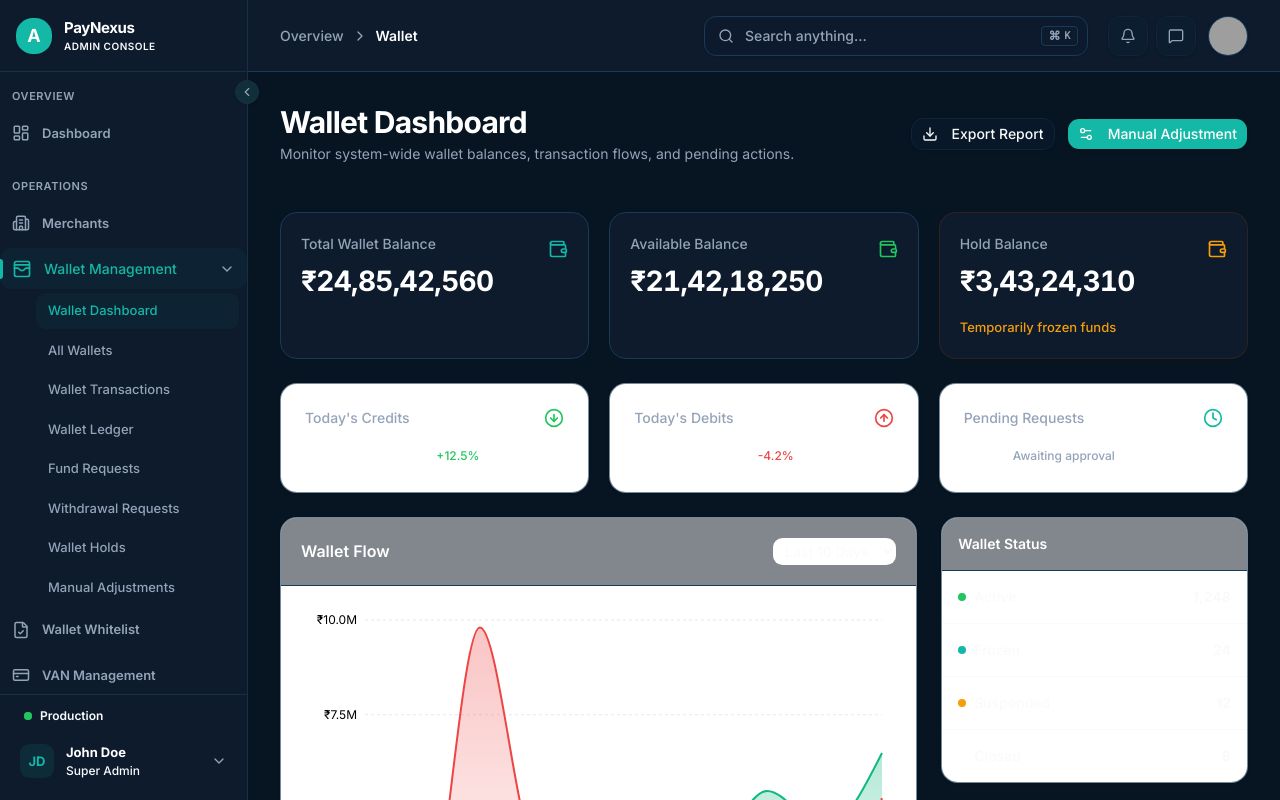
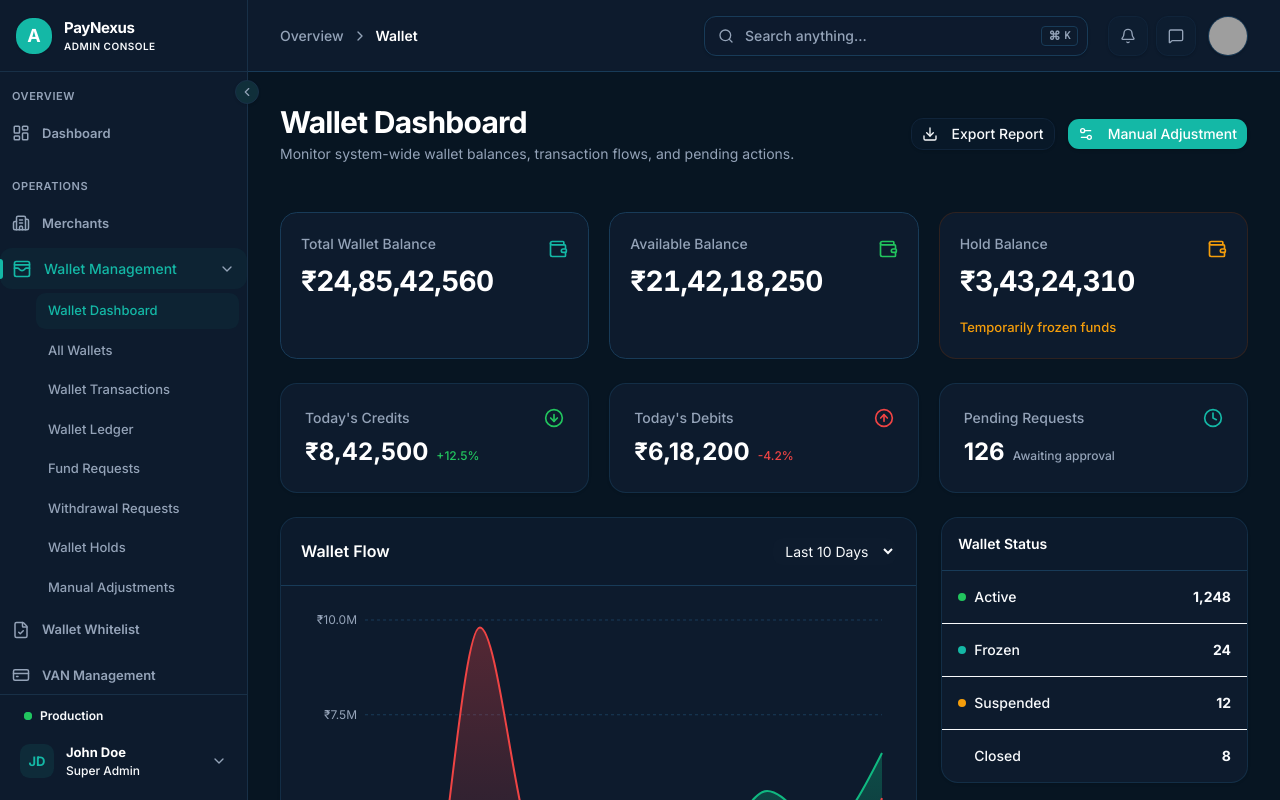
Before and after one commit to 0xkid-root/payoutClone, a Next.js app: page /wallet in a window 1280 px wide. Built offline with nearby package versions, Linux system fonts and the light colour scheme; grey boxes are pictures that could not be loaded.

Commit message:
style: apply dark theme color fixes to wallet-dashboard-page.tsx

```diff
--- a/src/features/wallet/components/wallet-dashboard-page.tsx
+++ b/src/features/wallet/components/wallet-dashboard-page.tsx
@@ -49,7 +49,7 @@ export function WalletDashboardPage() {
  description="Monitor system-wide wallet balances, transaction flows, and pending actions."
  actions={
  <div className="flex items-center gap-3">
-            <Button variant="outline" className="bg-white shadow-sm bg-background border-border">
+ <Button variant="outline" className=" shadow-sm bg-card border-border">
  <Download className="mr-2 h-4 w-4" />
  Export Report
  </Button>
@@ -102,7 +102,7 @@ export function WalletDashboardPage() {
  ))
  ) : stats ? (
  <>
-            <div className="rounded-xl border border-border/60 bg-white p-6 shadow-sm border-border bg-background">
+ <div className="rounded-xl border border-border/60 p-6 shadow-sm border-border bg-card">
  <div className="flex items-center justify-between">
  <p className="text-sm font-medium text-muted-foreground">Today's Credits</p>
  <ArrowDownCircle className="h-5 w-5 text-success" />
@@ -114,7 +114,7 @@ export function WalletDashboardPage() {
  </span>
  </div>
  </div>
-            <div className="rounded-xl border border-border/60 bg-white p-6 shadow-sm border-border bg-background">
+ <div className="rounded-xl border border-border/60 p-6 shadow-sm border-border bg-card">
  <div className="flex items-center justify-between">
  <p className="text-sm font-medium text-muted-foreground">Today's Debits</p>
  <ArrowUpCircle className="h-5 w-5 text-danger" />
@@ -126,7 +126,7 @@ export function WalletDashboardPage() {
  </span>
  </div>
  </div>
-            <div className="rounded-xl border border-border/60 bg-white p-6 shadow-sm border-border bg-background">
+ <div className="rounded-xl border border-border/60 p-6 shadow-sm border-border bg-card">
  <div className="flex items-center justify-between">
  <p className="text-sm font-medium text-muted-foreground">Pending Requests</p>
  <Clock className="h-5 w-5 text-primary" />
@@ -142,10 +142,10 @@ export function WalletDashboardPage() {
 
  <div className="grid gap-6 lg:grid-cols-3">
  {/* Wallet Flow Chart */}
-        <div className="lg:col-span-2 rounded-xl border border-border/60 bg-white shadow-sm border-border bg-background flex flex-col overflow-hidden">
-          <div className="p-5 border-b border-border flex justify-between items-center bg-background/50">
+ <div className="lg:col-span-2 rounded-xl border border-border/60 shadow-sm border-border bg-card flex flex-col overflow-hidden">
+ <div className="p-5 border-b border-border flex justify-between items-center bg-card/50">
  <h3 className="text-base font-semibold text-foreground dark:text-white">Wallet Flow</h3>
-            <select className="text-sm border-border rounded-md bg-white bg-background border-border py-1 px-2">
+ <select className="text-sm border-border rounded-md bg-card border-border py-1 px-2">
  <option>Last 10 Days</option>
  <option>Last 30 Days</option>
  </select>
@@ -168,16 +168,16 @@ export function WalletDashboardPage() {
  <stop offset="95%" stopColor="#ef4444" stopOpacity={0} />
  </linearGradient>
  </defs>
-                  <CartesianGrid strokeDasharray="3 3" vertical={false} stroke="#e2e8f0" />
-                  <XAxis dataKey="name" axisLine={false} tickLine={false} tick={{ fontSize: 12, fill: 'hsl(var(--muted-foreground))' }} dy={10} />
+ <CartesianGrid strokeDasharray="3 3" vertical={false} stroke="var(--border)" />
+ <XAxis dataKey="name" axisLine={false} tickLine={false} tick={{ fontSize: 12, fill: '#94a3b8' }} dy={10} />
  <YAxis
  axisLine={false}
  tickLine={false}
-                    tick={{ fontSize: 12, fill: 'hsl(var(--muted-foreground))' }}
+ tick={{ fontSize: 12, fill: '#94a3b8' }}
  tickFormatter={(val) => `₹${(val / 1000000).toFixed(1)}M`}
  />
  <Tooltip
-                    contentStyle={{ borderRadius: '8px', border: '1px solid #e2e8f0', boxShadow: '0 4px 6px -1px rgb(0 0 0 / 0.1)' }}
+ contentStyle={{ backgroundColor: 'var(--card)', color: 'var(--foreground)', borderRadius: '8px', border: '1px solid var(--border)', boxShadow: '0 4px 6px -1px rgb(0 0 0 / 0.1)' }}
  formatter={(value: any) => [formatCurrency(value as number), ""]}
  />
  <Area type="monotone" dataKey="credit" name="Credits" stroke="#10b981" strokeWidth={2} fillOpacity={1} fill="url(#colorCredit)" />
@@ -190,8 +190,8 @@ export function WalletDashboardPage() {
 
  <div className="flex flex-col gap-6">
  {/* Status Distribution */}
-          <div className="rounded-xl border border-border/60 bg-white shadow-sm border-border bg-background overflow-hidden">
-            <div className="p-4 border-b border-border bg-background/50">
+ <div className="rounded-xl border border-border/60 shadow-sm border-border bg-card overflow-hidden">
+ <div className="p-4 border-b border-border bg-card/50">
  <h3 className="text-sm font-semibold text-foreground dark:text-white">Wallet Status</h3>
  </div>
  <div className="p-0">
@@ -215,12 +215,12 @@ export function WalletDashboardPage() {
  </div>
 
  {/* Pending Actions */}
-          <div className="rounded-xl border border-border/60 bg-white shadow-sm border-border bg-background overflow-hidden flex-1">
-            <div className="p-4 border-b border-border bg-background/50">
+ <div className="rounded-xl border border-border/60 shadow-sm border-border bg-card overflow-hidden flex-1">
+ <div className="p-4 border-b border-border bg-card/50">
  <h3 className="text-sm font-semibold text-foreground dark:text-white">Pending Actions</h3>
  </div>
  <div className="p-2 space-y-1">
-              <Link href="/wallet/fund-requests" className="flex items-center justify-between p-3 rounded-lg hover:bg-background dark:hover:bg-card/50 transition-colors group">
+ <Link href="/wallet/fund-requests" className="flex items-center justify-between p-3 rounded-lg hover:bg-card dark:hover:bg-card/50 transition-colors group">
  <div className="flex items-center gap-3">
  <div className="p-2 rounded-md bg-primary/10 text-primary dark:bg-primary/10 dark:text-primary">
  <HandCoins className="h-4 w-4" />
@@ -232,7 +232,7 @@ export function WalletDashboardPage() {
  </div>
  </Link>
 
-              <Link href="/wallet/withdrawals" className="flex items-center justify-between p-3 rounded-lg hover:bg-background dark:hover:bg-card/50 transition-colors group">
+ <Link href="/wallet/withdrawals" className="flex items-center justify-between p-3 rounded-lg hover:bg-card dark:hover:bg-card/50 transition-colors group">
  <div className="flex items-center gap-3">
  <div className="p-2 rounded-md bg-success/10 text-success dark:bg-emerald-900/30 dark:text-emerald-400">
  <CreditCard className="h-4 w-4" />
@@ -244,7 +244,7 @@ export function WalletDashboardPage() {
  </div>
  </Link>
 
-              <Link href="/wallet/adjustments" className="flex items-center justify-between p-3 rounded-lg hover:bg-background dark:hover:bg-card/50 transition-colors group">
+ <Link href="/wallet/adjustments" className="flex items-center justify-between p-3 rounded-lg hover:bg-card dark:hover:bg-card/50 transition-colors group">
  <div className="flex items-center gap-3">
  <div className="p-2 rounded-md bg-info/10 text-info dark:bg-blue-900/30 dark:text-blue-400">
  <RefreshCw className="h-4 w-4" />
@@ -261,8 +261,8 @@ export function WalletDashboardPage() {
  </div>
 
  {/* Recent Activity Table */}
-      <div className="rounded-xl border border-border/60 bg-white shadow-sm border-border bg-background overflow-hidden mt-2">
-        <div className="p-5 border-b border-border bg-background/50 flex justify-between items-center">
+ <div className="rounded-xl border border-border/60 shadow-sm border-border bg-card overflow-hidden mt-2">
+ <div className="p-5 border-b border-border bg-card/50 flex justify-between items-center">
  <h3 className="text-base font-semibold text-foreground dark:text-white">Recent Wallet Activity</h3>
  <Link href="/wallet/transactions">
  <Button variant="link" className="text-primary h-auto p-0 text-sm">View All &rarr;</Button>
@@ -288,7 +288,7 @@ export function WalletDashboardPage() {
  <TableCell colSpan={7} className="h-32 text-center text-muted-foreground">Loading transactions...</TableCell>
  </TableRow>
  ) : transactions?.slice(0, 5).map((tx) => (
-                <TableRow key={tx.id} className="border-border/50 hover:bg-background dark:hover:bg-card/30 transition-colors">
+ <TableRow key={tx.id} className="border-border/50 hover:bg-card dark:hover:bg-card/30 transition-colors">
  <TableCell className="font-medium text-foreground dark:text-white text-[13px]">{tx.id}</TableCell>
  <TableCell className="text-muted-foreground text-[13px] font-medium">{tx.merchantName}</TableCell>
  <TableCell>
```
Lines whose indentation alone changed are shown as unchanged.
